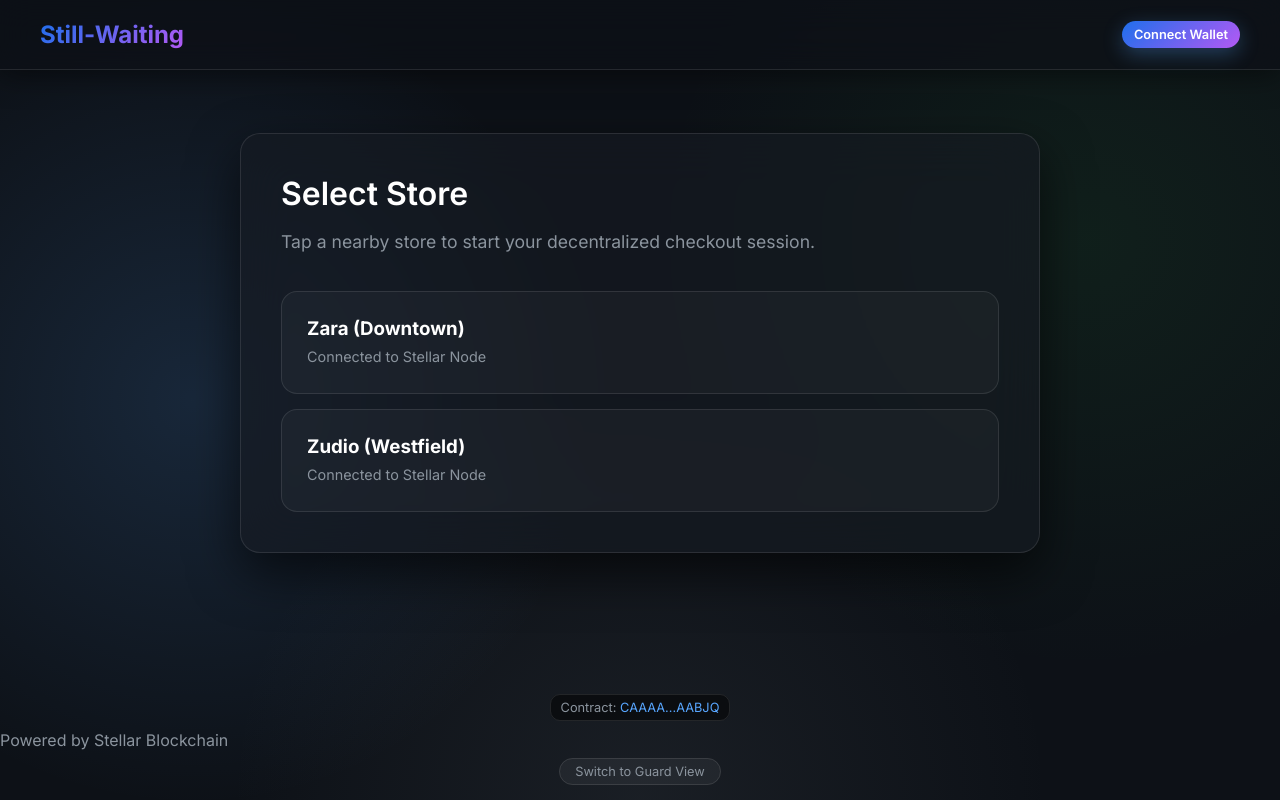
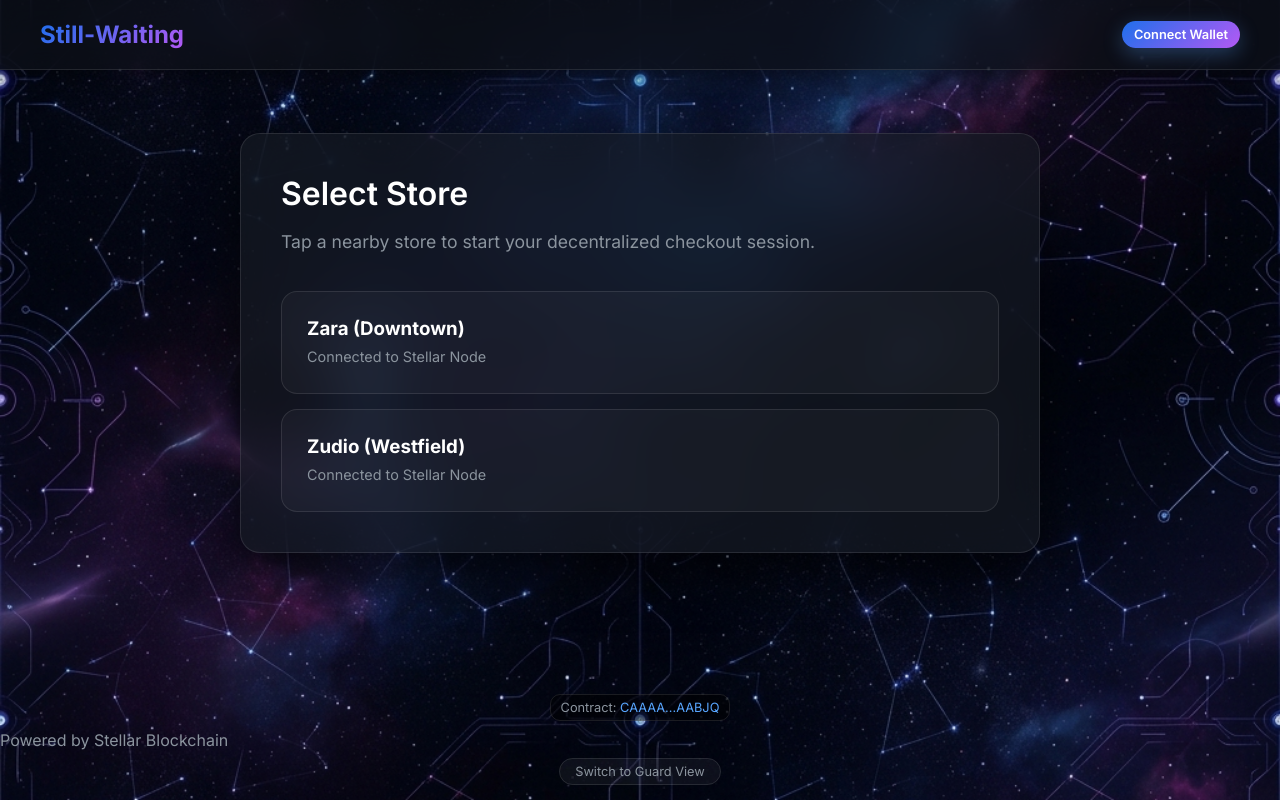
Before and after one commit to DikanshaBindal/Still-Waiting, a website built with Vite: page index.html in a window 1280 px wide. Built offline with nearby package versions, Linux system fonts and the light colour scheme; no server answers; what @stellar/stellar-sdk would draw is missing.

Commit message:
fix: remove overriding gradient to restore background image

```diff
--- a/index.css
+++ b/index.css
@@ -408,5 +408,3 @@ p {
 
 .store-grid { display: grid; grid-template-columns: 1fr; gap: 15px; }
 .card { margin-bottom: 0 !important; }
-
-body { background-image: radial-gradient(circle at 15% 50%, rgba(88, 166, 255, 0.15), transparent 35%), radial-gradient(circle at 85% 30%, rgba(46, 160, 67, 0.1), transparent 35%), radial-gradient(circle at 50% 100%, rgba(139, 148, 158, 0.1), transparent 40%) !important; }
```
